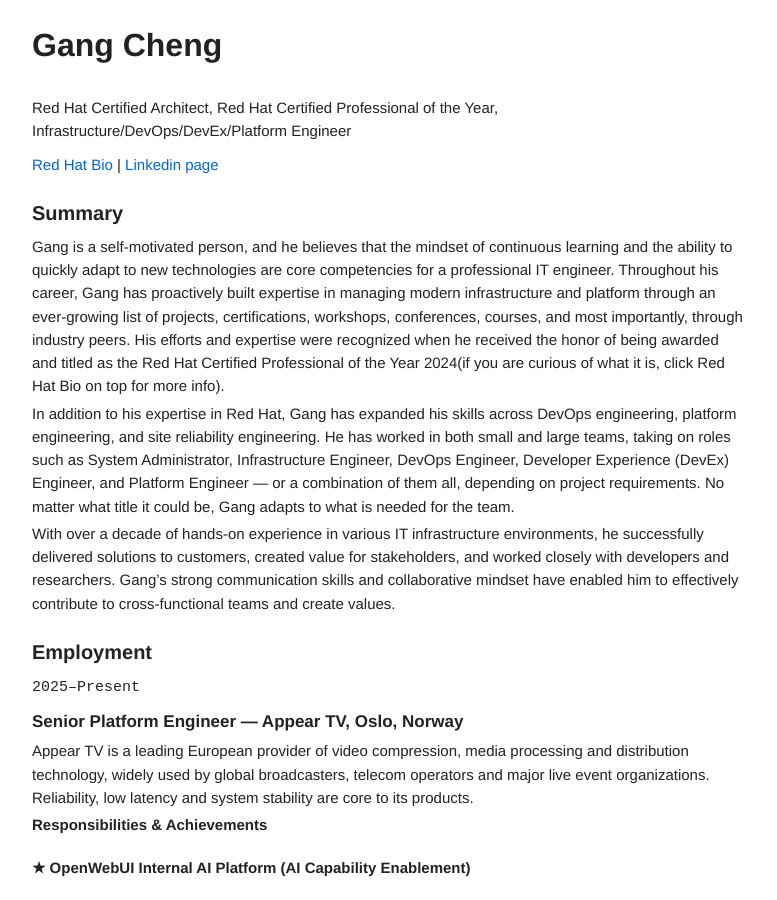
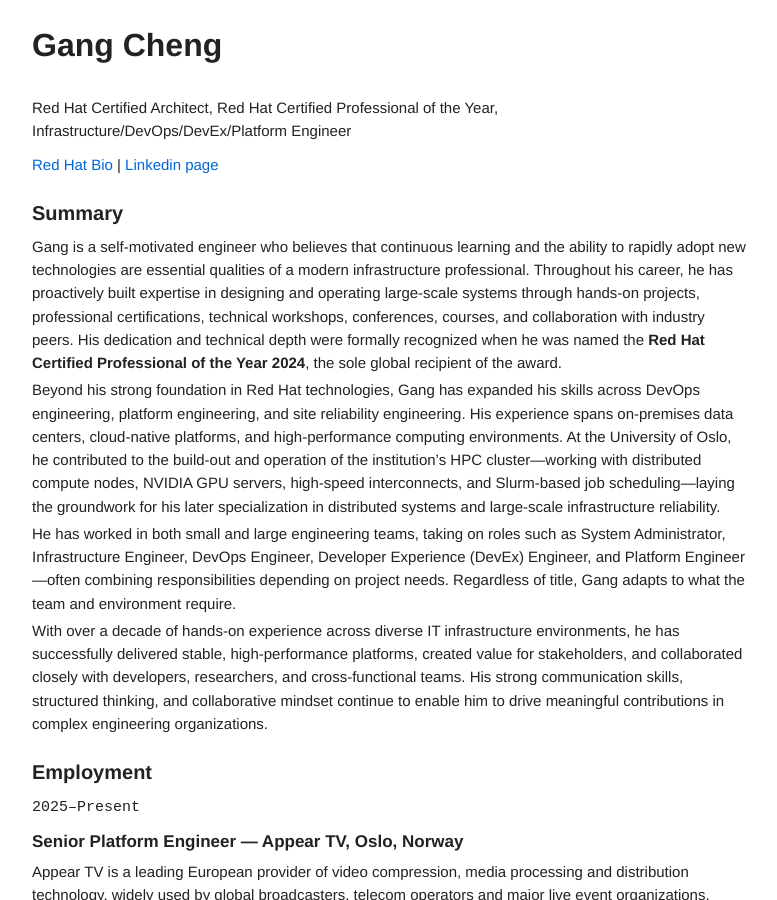
Before and after one commit to gcccheng/wugui, a Jekyll site: the page built from cvenglish.md, in a window 1280 px wide and 900 px high. Shown: the whole window, without its empty margins (118-895 px from the left). Built offline with Jekyll 4.4.1, drawn with Linux system fonts in a browser that asks for light colours.

Commit message:
Refine summary of Gang's professional profile
Revised summary to enhance clarity and detail, emphasizing Gang's expertise and achievements in IT infrastructure and engineering roles.

```diff
--- a/cvenglish.md
+++ b/cvenglish.md
@@ -12,12 +12,14 @@ Red Hat Certified Architect, Red Hat Certified Professional of the Year, Infrast
 
 ## Summary
 
-Gang is a self-motivated person, and he believes that the mindset of continuous learning and the ability to quickly adapt to new technologies are core competencies for a professional IT engineer. Throughout his career, Gang has proactively built expertise in managing modern infrastructure and platform through an ever-growing list of projects, certifications, workshops, conferences, courses, and most importantly, through industry peers. His efforts and expertise were recognized when he received the honor of being awarded and titled as the Red Hat Certified Professional of the Year 2024(if you are curious of what it is, click Red Hat Bio on top for more info).
+Gang is a self-motivated engineer who believes that continuous learning and the ability to rapidly adopt new technologies are essential qualities of a modern infrastructure professional. Throughout his career, he has proactively built expertise in designing and operating large-scale systems through hands-on projects, professional certifications, technical workshops, conferences, courses, and collaboration with industry peers. His dedication and technical depth were formally recognized when he was named the **Red Hat Certified Professional of the Year 2024**, the sole global recipient of the award.
 
-In addition to his expertise in Red Hat, Gang has expanded his skills across DevOps engineering, platform engineering, and site reliability engineering. He has worked in both small and large teams, taking on roles such as System Administrator, Infrastructure Engineer, DevOps Engineer, Developer Experience (DevEx)
- Engineer, and Platform Engineer — or a combination of them all, depending on project requirements. No matter what title it could be, Gang adapts to what is needed for the team.
+Beyond his strong foundation in Red Hat technologies, Gang has expanded his skills across DevOps engineering, platform engineering, and site reliability engineering. His experience spans on-premises data centers, cloud-native platforms, and high-performance computing environments. At the University of Oslo, he contributed to the build-out and operation of the institution’s HPC cluster—working with distributed compute nodes, NVIDIA GPU servers, high-speed interconnects, and Slurm-based job scheduling—laying the groundwork for his later specialization in distributed systems and large-scale infrastructure reliability.
 
-With over a decade of hands-on experience in various IT infrastructure environments, he successfully delivered solutions to customers, created value for stakeholders, and worked closely with developers and researchers. Gang's strong communication skills and collaborative mindset have enabled him to effectively contribute to cross-functional teams and create values.
+He has worked in both small and large engineering teams, taking on roles such as System Administrator, Infrastructure Engineer, DevOps Engineer, Developer Experience (DevEx) Engineer, and Platform Engineer—often combining responsibilities depending on project needs. Regardless of title, Gang adapts to what the team and environment require.
+
+With over a decade of hands-on experience across diverse IT infrastructure environments, he has successfully delivered stable, high-performance platforms, created value for stakeholders, and collaborated closely with developers, researchers, and cross-functional teams. His strong communication skills, structured thinking, and collaborative mindset continue to enable him to drive meaningful contributions in complex engineering organizations.
+
 
 
 ## Employment
```
